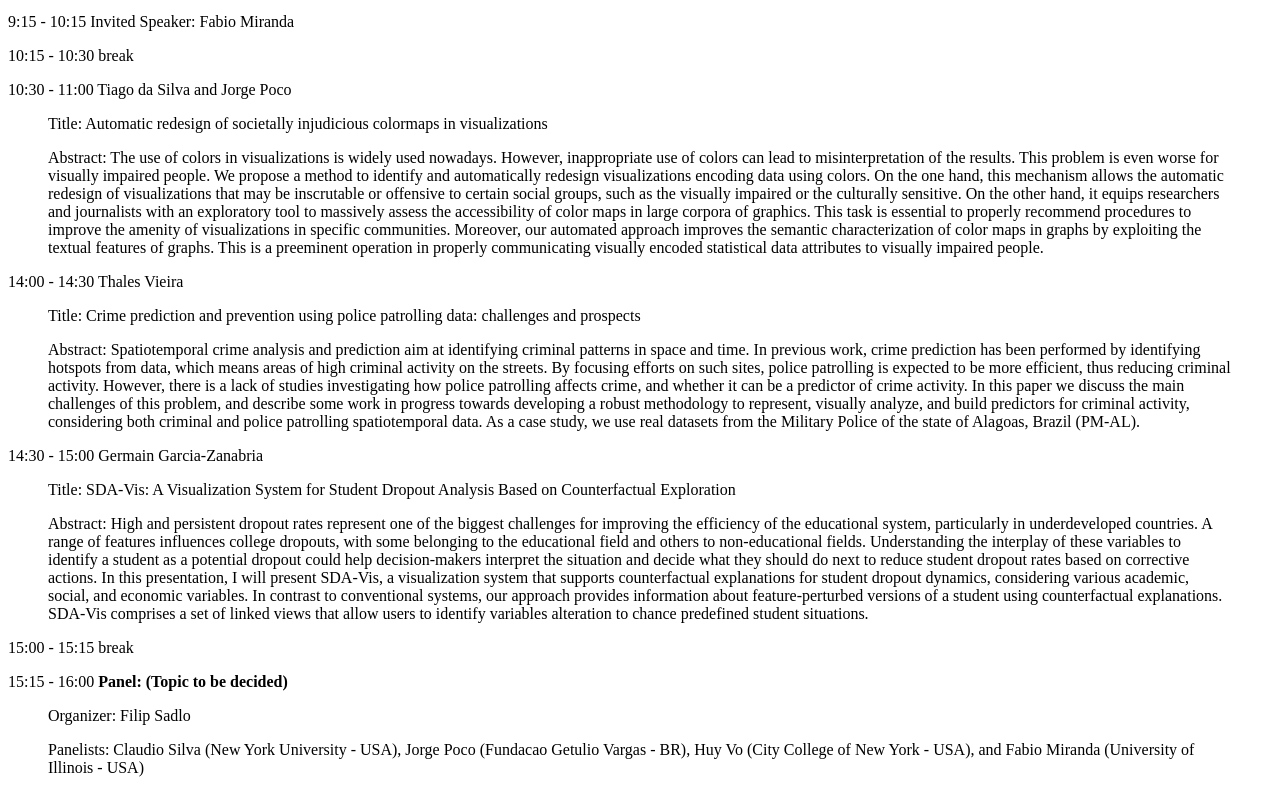
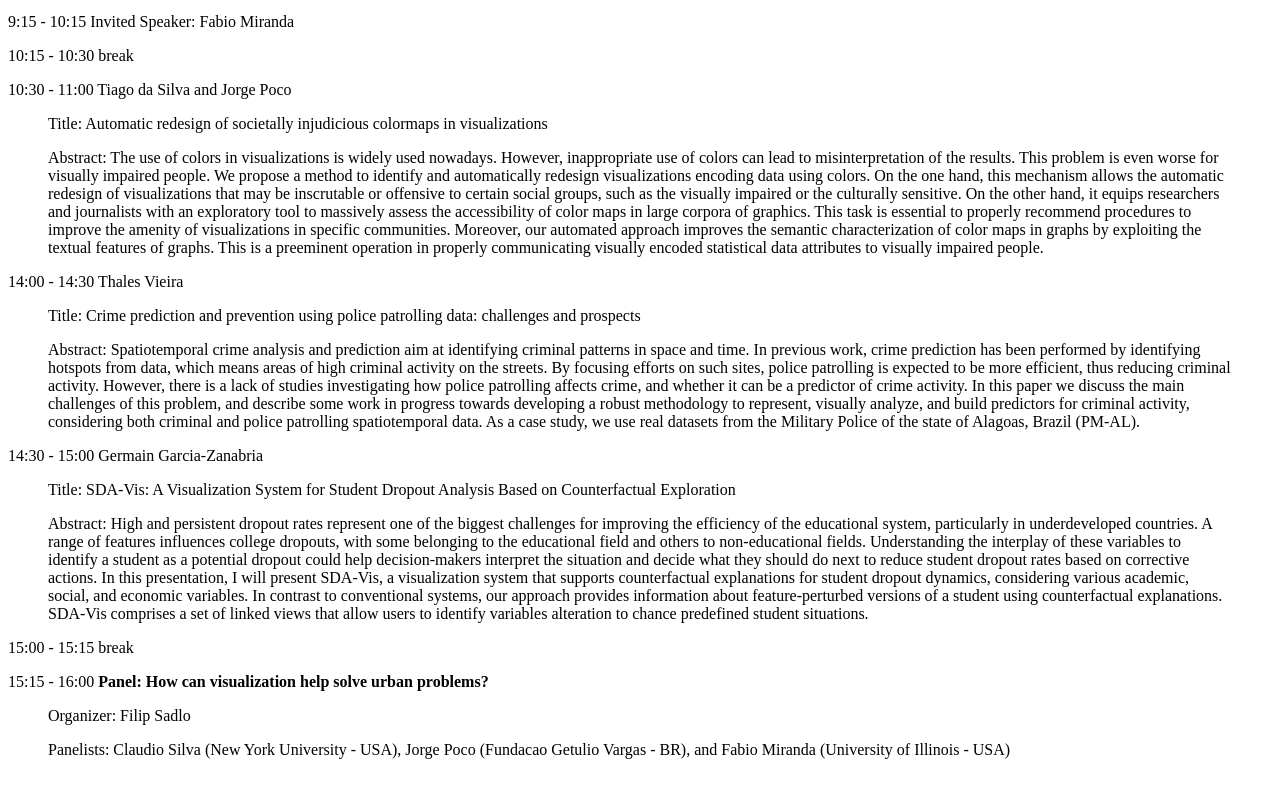
Before and after one commit to SIBGRAPI22-VSG/SIBGRAPI22-VSG.github.io, a plain HTML site: page index.html in a window 1280 px wide. Shown: the part 1209-2002 px from the top of the page. Drawn offline with Linux system fonts and the light colour scheme.

Commit message:
Update index.html

```diff
--- a/index.html
+++ b/index.html
@@ -93,10 +93,10 @@ Overburdened communities are those where environmental burdens (e.g., high pollu
   variables alteration to chance predefined student situations.</p>
 </blockquote>
 <p> 15:00 - 15:15 break </p>
-<p> 15:15 - 16:00 <strong> Panel: (Topic to be decided)</strong> </p>
+<p> 15:15 - 16:00 <strong> Panel: How can visualization help solve urban problems?</strong> </p>
 <blockquote>
  <p> Organizer: Filip Sadlo </p>
- <p> Panelists: Claudio Silva (New York University - USA), Jorge Poco (Fundacao Getulio Vargas - BR), Huy Vo (City College of New York - USA), and Fabio Miranda (University of Illinois - USA)</p>
+ <p> Panelists: Claudio Silva (New York University - USA), Jorge Poco (Fundacao Getulio Vargas - BR), and Fabio Miranda (University of Illinois - USA)</p>
  <!-- <p> In recent years, research in urban, sports, societal and governmental data visualization have made tremendous progress, giving rise to successful visual analytic systems.
   However, several open and provocative questions, mainly regarding ethic and fairness, are taking place. How the visualization community is handling those issues is the main topoic of this panel.
  </p> -->
```
